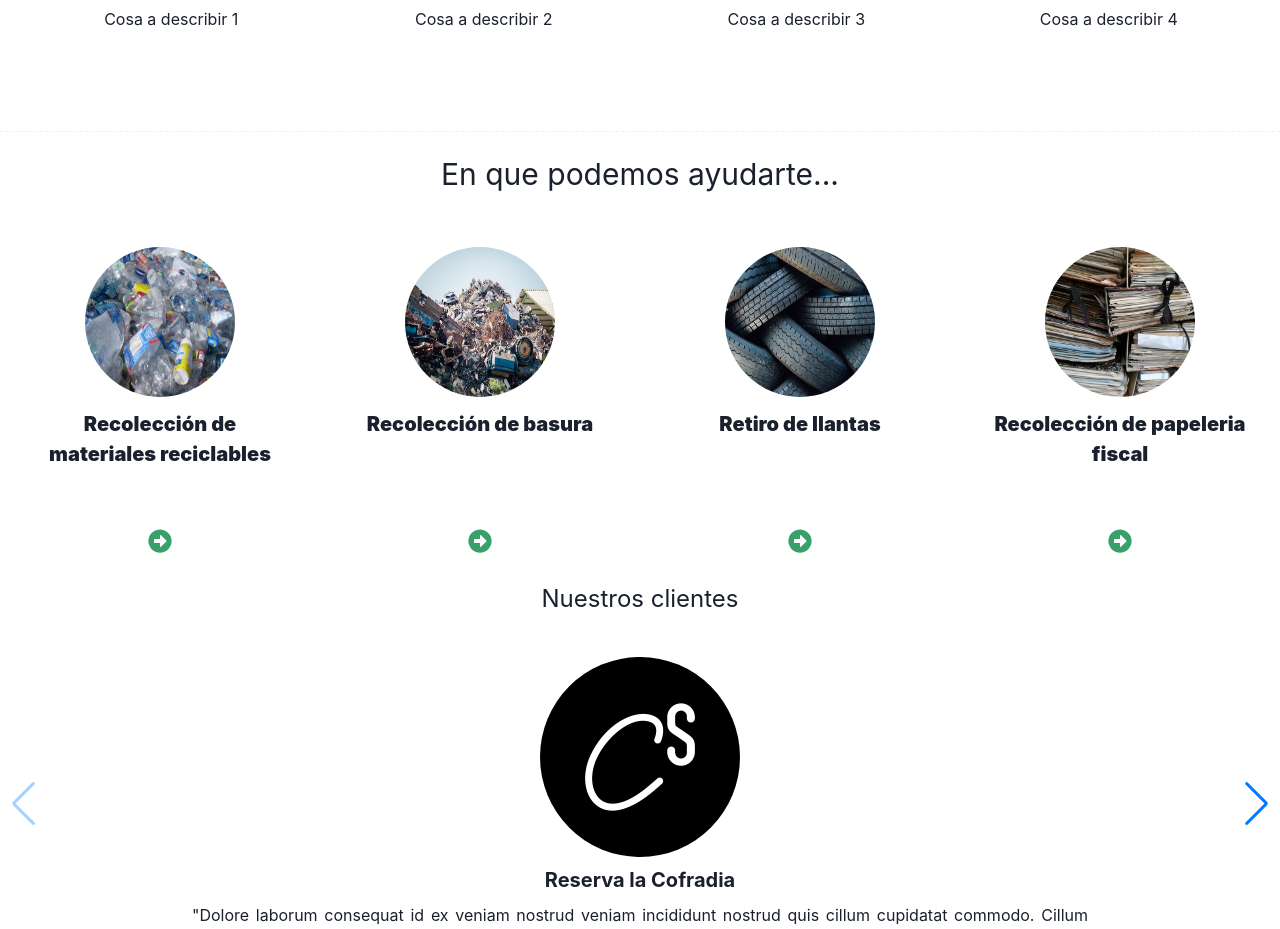
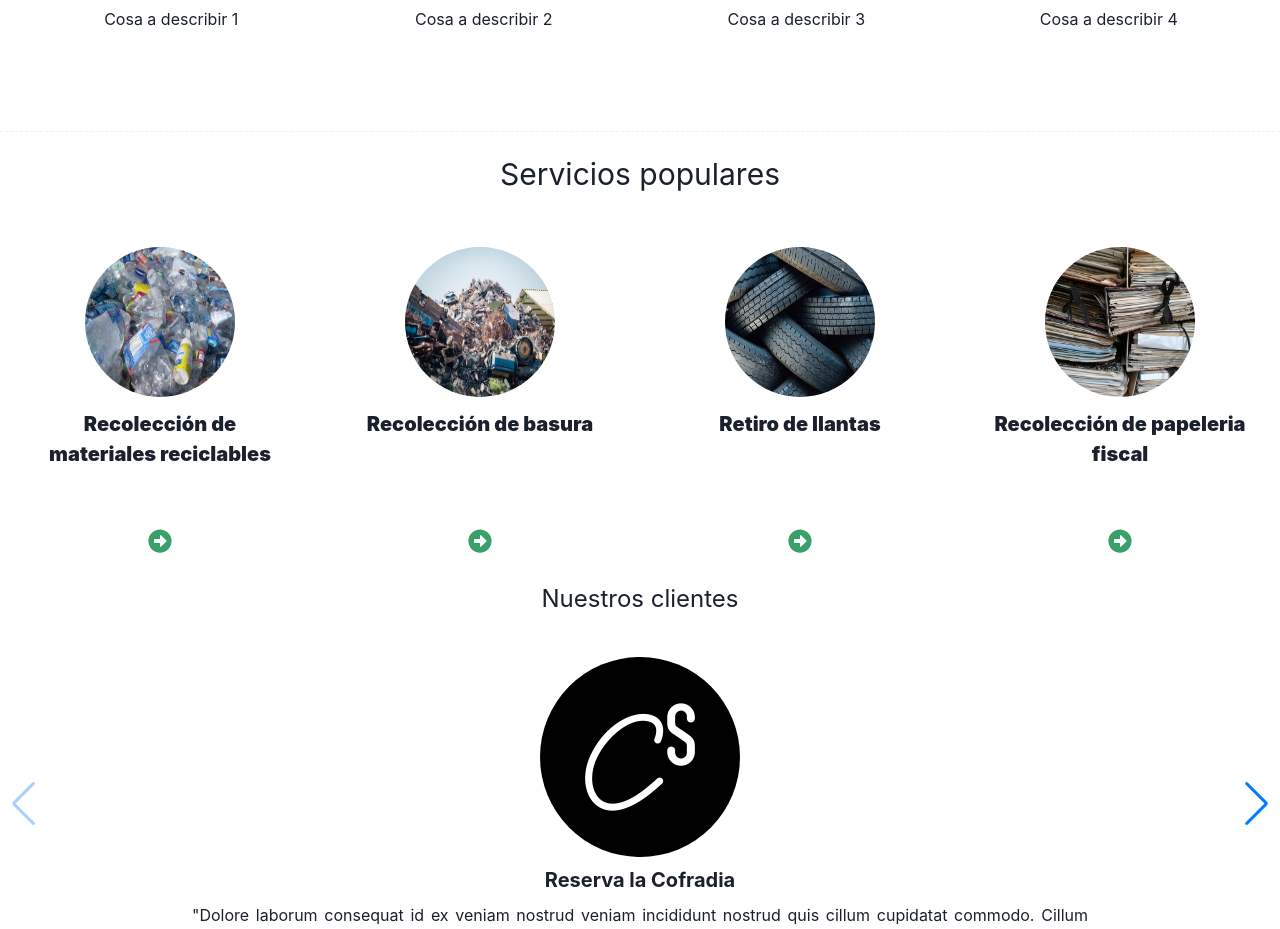
Before and after one commit to aldooenriquez/recicladora-costa, a Next.js app: page / in a window 1280 px wide. Shown: the part 1380-2309 px from the top of the page. Built offline with nearby package versions, Linux system fonts and the light colour scheme.

Commit message:
Cambio de imagen basura y texto bonito

```diff
--- a/pages/index.jsx
+++ b/pages/index.jsx
@@ -177,7 +177,7 @@ export default function Home() {
         <Flex flexDir="column">
           <Center w="100%" h="auto">
             <Text fontSize="3xl" align="center" pt="20px">
-              En que podemos ayudarte...
+              Servicios populares
             </Text>
           </Center>
           <Flex flexDir={["column", "column", "row", "row"]} w="100%" h="auto">
```
Also changed, not shown: public/assets/basura.jpg.
